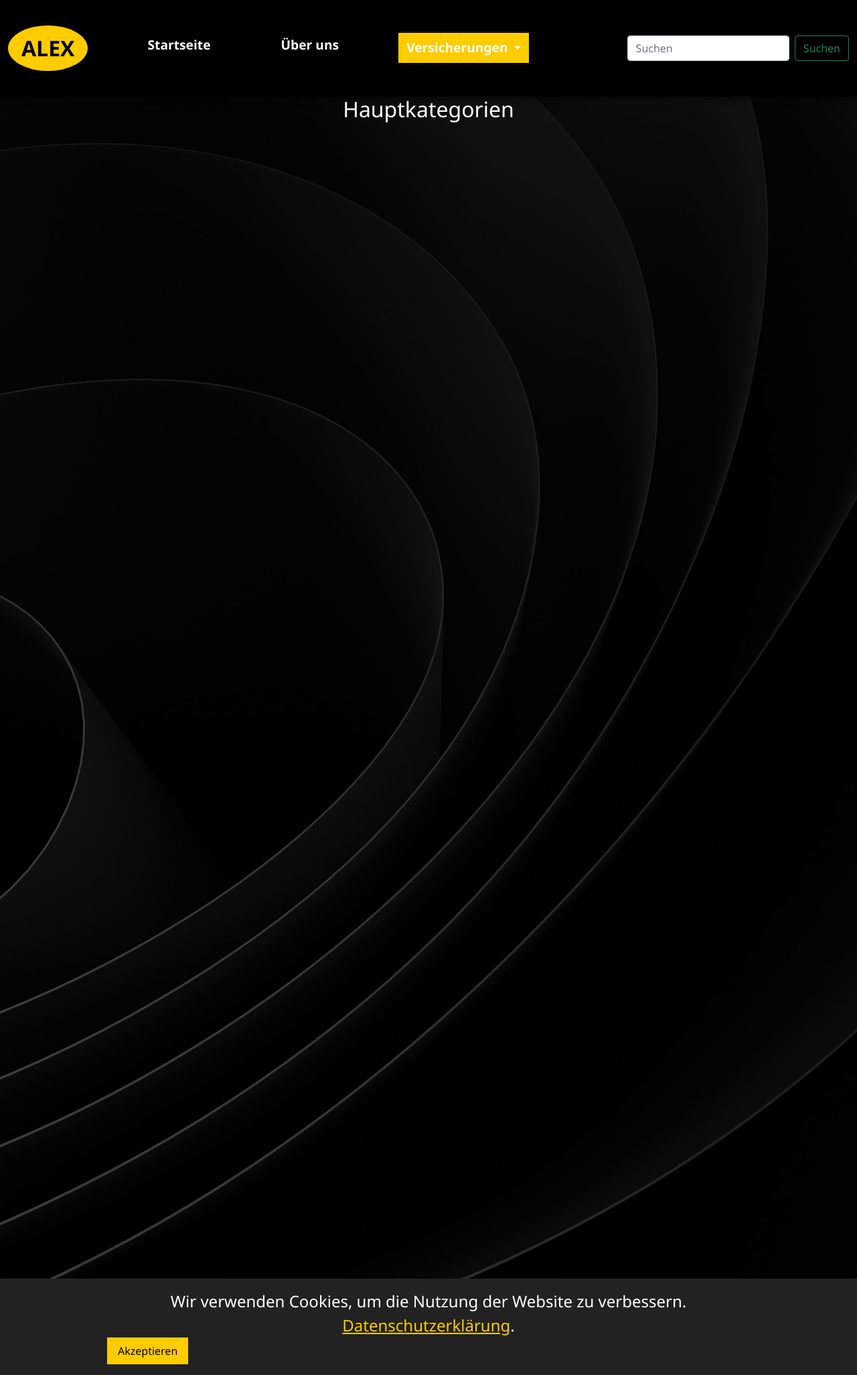
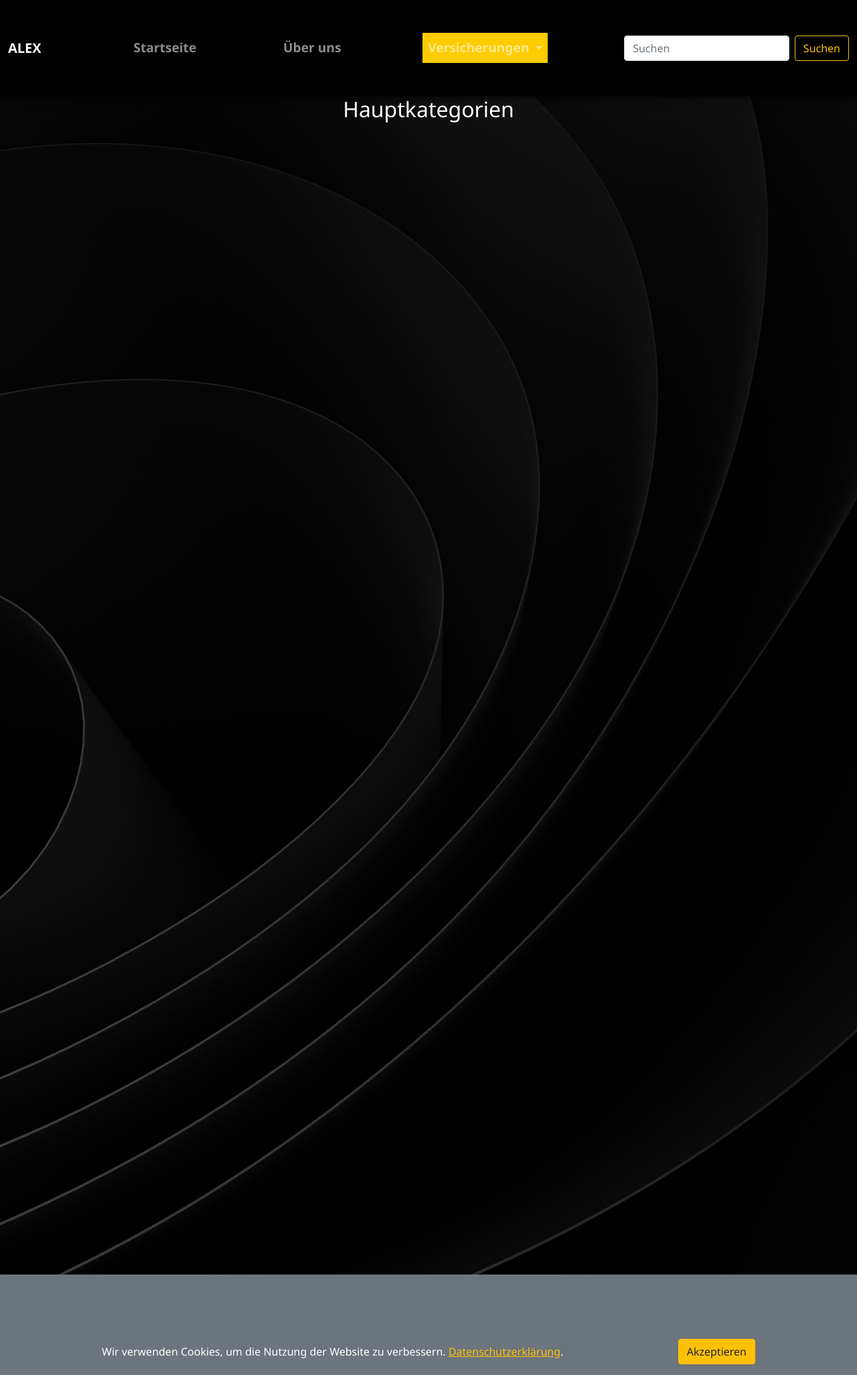
Before and after one commit to Vladimir-Strelec/insurance, a Django app: page /inschurances/ in a window 1280 px wide. Shown: the whole page at 67% size. Run offline with Django 5.2, Linux system fonts and the light colour scheme; data that the repository does not hold is empty.

Commit message:
Fix and optimization

```diff
--- a/insuranceProject/myproject/static/css/style.css
+++ b/insuranceProject/myproject/static/css/style.css
@@ -226,7 +226,7 @@ footer {
       align-self: center;
       color: #fff;
       height: 55vh;
-      animation: fadeInUp 4s ease-out forwards;
+      animation: fadeInUp 1s ease-out forwards;
       z-index: 98;
     }
 
@@ -361,7 +361,7 @@ footer {
         width: 40%;
         transform: translateY(0%); /* Только по оси Y! */
         z-index: 97;
-        animation: fadeInLeft 4s ease-out forwards;
+        animation: fadeInLeft 1s ease-out forwards;
     }
     @keyframes fadeInLeft {
       0% {
@@ -375,7 +375,7 @@ footer {
     }
 
 .animate-fade-in-left {
-  animation: fadeInLeft 2s ease-out forwards;
+  animation: fadeInLeft 1s ease-out forwards;
 }
 
     .wave {
--- a/insuranceProject/myproject/template/base.html
+++ b/insuranceProject/myproject/template/base.html
@@ -4,18 +4,14 @@
 <html lang="de">
 <head>
   <meta charset="UTF-8">
-
   <title>{% block title %}Versicherung in Nürnberg{% endblock %}</title>
   <meta name="description" content="{% block meta_description %}Professionelle Versicherungsdienstleistungen von Alexej Kondraskov, offizieller Partner von ARAG in Nürnberg.{% endblock %}">
   <meta name="robots" content="index, follow">
-
-
-    <link href="https://fonts.googleapis.com/css2?family=Poppins:wght@400;600&display=swap" rel="stylesheet">
-    <link href="https://cdn.jsdelivr.net/npm/bootstrap@5.0.2/dist/css/bootstrap.min.css" rel="stylesheet" integrity="sha384-EVSTQN3/azprG1Anm3QDgpJLIm9Nao0Yz1ztcQTwFspd3yD65VohhpuuCOmLASjC" crossorigin="anonymous">    <link rel="stylesheet" href="https://cdnjs.cloudflare.com/ajax/libs/font-awesome/6.5.0/css/all.min.css" crossorigin="anonymous" referrerpolicy="no-referrer">
-
   <meta name="csrf-token" content="{{ csrf_token }}">
   <link rel="canonical" href="{{ request.build_absolute_uri }}">
+  <meta name="viewport" content="width=device-width, initial-scale=1.0">
 
+  <!-- SEO & Social -->
   <meta property="og:title" content="Versicherung in Nürnberg | Alexej Kondraskov">
   <meta property="og:description" content="ARAG Partner – Versicherung und persönliche Beratung">
   <meta property="og:image" content="https://res.cloudinary.com/du08um3mi/image/upload/v1747675280/category_images/c22aed97af71608984866e0ada609d06_zhgpua.png">
@@ -25,10 +21,13 @@
   <meta name="twitter:title" content="Versicherung in Nürnberg | Alexej Kondraskov">
   <meta name="twitter:description" content="ARAG Partner – Versicherung und persönliche Beratung">
 
-    <meta name="viewport" content="width=device-width, initial-scale=1.0">
+  <!-- Styles -->
+  <link href="https://fonts.googleapis.com/css2?family=Poppins:wght@400;600&display=swap" rel="stylesheet">
+  <link href="https://cdn.jsdelivr.net/npm/bootstrap@5.0.2/dist/css/bootstrap.min.css" rel="stylesheet" crossorigin="anonymous">
+  <link rel="stylesheet" href="https://cdnjs.cloudflare.com/ajax/libs/font-awesome/6.5.0/css/all.min.css" crossorigin="anonymous" referrerpolicy="no-referrer">
+  <link rel="stylesheet" href="{% static 'css/style.css' %}" type="text/css">
   <link rel="apple-touch-icon" href="{% static 'img/apple-touch-icon.png' %}">
   <link rel="icon" href="{% static 'images/favicon.png' %}" type="image/png">
-    <link rel="stylesheet" href="{% static 'css/style.css' %}" type="text/css">
 </head>
 
 <body>
@@ -36,70 +35,77 @@
     {% include "navbar.html" %}
   {% endif %}
 
-
   <main class="main">
-        {% block content %}
-        {% endblock %}
+    {% block content %}{% endblock %}
   </main>
 
-    <footer class="footer">
-    <section id="kontakt" style="color: #ffcc00; padding: 2rem 1rem;">
-        <div style="max-width: 960px; margin: auto;">
+<footer class="bg-dark text-warning py-4">
+  <div class="container">
+    <section id="kontakt">
       <p><strong>Adresse:</strong> ARAG Nürnberg Süd, Rothenburgerstr. 245, 90439 Nürnberg, Deutschland</p>
-            <p><strong>Telefon:</strong> <a href="tel:+4915773673851" style="color: #ffcc00; text-decoration: none;">+49 1577 3673851</a></p>
-            <p><strong>E-Mail:</strong> <a href="mailto:alexej.kondraskov@arag-partner.de" style="color: #ffcc00; text-decoration: none;">alexej.kondraskov@arag-partner.de</a></p>
+      <p><strong>Telefon:</strong> <a href="tel:+4915773673851" class="text-warning text-decoration-none">+49 1577 3673851</a></p>
+      <p><strong>E-Mail:</strong> <a href="mailto:alexej.kondraskov@arag-partner.de" class="text-warning text-decoration-none">alexej.kondraskov@arag-partner.de</a></p>
 
-            <div style="margin-top: 1rem; font-size: 1.5rem;">
-                <div style="margin-top: 1rem; font-size: 1.7rem;">
-                <a href="https://wa.me/4915773673851" target="_blank" rel="noopener noreferrer" style="color: #ffcc00;" title="WhatsApp">
+      <div class="mt-3 d-flex flex-wrap align-items-center gap-3 fs-4">
+        <a href="https://wa.me/4915773673851" target="_blank" rel="noopener noreferrer" class="text-warning text-decoration-none" title="WhatsApp">
           <i class="fab fa-whatsapp"></i> WhatsApp
         </a>
-            </div>
-                <a href="https://www.facebook.com/profile.php?id=100077205721116" style="margin-right: 1rem; color: #ffcc00;" title="Facebook" target="_blank" rel="noopener noreferrer">
+        <a href="https://www.facebook.com/profile.php?id=100077205721116" target="_blank" rel="noopener noreferrer" class="text-warning" title="Facebook">
           <i class="fab fa-facebook-f"></i>
         </a>
-                <a href="https://maps.app.goo.gl/qTMrT81MqE95Zcw57" target="_blank" rel="noopener noreferrer" style="display: inline-block; text-decoration: none;" aria-label="Standort auf Google Maps öffnen">
-                    <svg xmlns="http://www.w3.org/2000/svg" width="40" height="40" viewBox="0 0 24 24" fill="none" stroke="#ffcc00" stroke-width="2" stroke-linecap="round" stroke-linejoin="round">
+        <a href="https://maps.app.goo.gl/qTMrT81MqE95Zcw57" target="_blank" rel="noopener noreferrer" class="text-warning" title="Google Maps">
+          <svg xmlns="http://www.w3.org/2000/svg" width="30" height="30" fill="none" stroke="currentColor" stroke-width="2" stroke-linecap="round" stroke-linejoin="round">
             <path d="M21 10c0 6-9 12-9 12S3 16 3 10a9 9 0 1 1 18 0z"/>
             <circle cx="12" cy="10" r="3"/>
           </svg>
         </a>
       </div>
-        </div>
     </section>
 
-    <!-- Cookie-Banner -->
-    <div id="cookie-banner" style="position: fixed; bottom: 0; left: 0; right: 0; background: #222; color: #fff; padding: 1rem; z-index: 9999; display: none;">
-        <div style="max-width: 960px; margin: auto; display: flex; justify-content: space-between; align-items: center; flex-wrap: wrap;">
-            <p style="margin: 0;">Wir verwenden Cookies, um die Nutzung der Website zu verbessern. <a href="datenschutz" style="color: #ffcc00;">Datenschutzerklärung</a>.</p>
-            <button onclick="acceptCookies()" style="background: #ffcc00; border: none; padding: 0.5rem 1rem; cursor: pointer;">Akzeptieren</button>
+    <div class="mt-4 d-flex flex-column flex-md-row justify-content-between align-items-center">
+      <div class="mb-2 mb-md-0">
+        <a href="{% url 'impressum' %}" class="text-warning me-3">Impressum</a>
+        <a href="{% url 'datenschutz' %}" class="text-warning">Datenschutzerklärung</a>
       </div>
     </div>
-  <a href="{% url 'impressum' %}">Impressum</a> |
-  <a href="{% url 'datenschutz' %}">Datenschutzerklärung</a>
+  </div>
+
+  <!-- Cookie-Banner -->
+  <div id="cookie-banner" class="position-fixed bottom-0 start-0 end-0 bg-secondary text-white p-3 d-none" style="z-index:9999;">
+
+    <div class="container d-flex justify-content-between align-items-center flex-wrap">
+      <p class="mb-2 mb-md-0">Wir verwenden Cookies, um die Nutzung der Website zu verbessern. <a href="{% url 'datenschutz' %}" class="text-warning">Datenschutzerklärung</a>.</p>
+      <button onclick="acceptCookies()" class="btn btn-warning text-dark">Akzeptieren</button>
+    </div>
+  </div>
 </footer>
+
 
   <!-- Scripts -->
   <script src="{% static 'js/script.js' %}"></script>
   <script src="https://cdn.jsdelivr.net/npm/bootstrap@5.0.2/dist/js/bootstrap.bundle.min.js" crossorigin="anonymous"></script>
 
-
-
   <script>
-        // Scroll to top on load
-        window.onload = function () {
-            window.scrollTo(0, 0);
-        };
-
-        // Cookie banner logic
+    window.onload = () => window.scrollTo(0, 0);
     function acceptCookies() {
       localStorage.setItem('cookiesAccepted', 'true');
       document.getElementById('cookie-banner').style.display = 'none';
     }
+    window.addEventListener('load', () => {
+      if (!localStorage.getItem('cookiesAccepted')) {
+        document.getElementById('cookie-banner').style.display = 'block';
+      }
+    });
+  </script>
+<script>
+  function acceptCookies() {
+    localStorage.setItem('cookiesAccepted', 'true');
+    document.getElementById('cookie-banner').classList.add('d-none');
+  }
 
   window.addEventListener('load', function () {
     if (!localStorage.getItem('cookiesAccepted')) {
-                document.getElementById('cookie-banner').style.display = 'block';
+      document.getElementById('cookie-banner').classList.remove('d-none');
     }
   });
 </script>
--- a/insuranceProject/myproject/template/categories/main_category_list.html
+++ b/insuranceProject/myproject/template/categories/main_category_list.html
@@ -1,18 +1,14 @@
 {% extends "base.html" %}
-
-
-
 
 {% load static %}
 {% load cloudinary_filters %}
-
 
 {% block content %}
 <section class="section about">
     <h2>Hauptkategorien</h2>
     <div class="container">
         {% for main in main_categories %}
-            <div class="card" id="{{ forloop.counter0 }}">
+        <div class="card" id="card-{{ forloop.counter0 }}">
             <div class="card-inner">
 
                 <div class="card-front">
@@ -32,10 +28,10 @@
                         {% empty %}
                         <li class="empty">Keine Unterkategorien vorhanden</li>
                         {% endfor %}
-
                     </ul>
                     <a href="{% url 'subcategory_list' main.slug %}" class="black-button">Unterkategorien</a>
                 </div>
+
             </div>
         </div>
         {% endfor %}
--- a/insuranceProject/myproject/template/home.html
+++ b/insuranceProject/myproject/template/home.html
@@ -1,17 +1,15 @@
 {% extends "base.html" %}
-
 
 {% block content %}
 
   <!-- Плавающая кнопка -->
-    {% if main_category.slug and subcategory.slug %}
-        <a class="form-icon" href="{% url 'lead_create' main_category.slug subcategory.slug %}">
+  {% if main_category and subcategory and main_category.slug and subcategory.slug %}
+    <a class="form-icon" href="{% url 'lead_create' main_category.slug subcategory.slug %}" title="Kontaktformular öffnen">
       <i class="fas fa-comment-dots"></i>
     </a>
   {% endif %}
 
   {% include "hero/hero.html" %}
-
   {% include "info-about-me/info-about-me.html" %}
   {% include "story_list.html" %}
 
--- a/insuranceProject/myproject/template/navbar.html
+++ b/insuranceProject/myproject/template/navbar.html
@@ -1,48 +1,49 @@
 {% load static %}
 
-<nav class="navbar navbar-expand-lg navbar-light bg-black">
+<nav class="navbar navbar-expand-lg navbar-dark bg-black">
     <div class="container-fluid">
-        <div class="navbar-logo">
-            <div class="logo-circle">ALEX</div>
-        </div>
+        <!-- Логотип -->
+        <a class="navbar-brand d-flex align-items-center" href="{% url 'home' %}">
+            <div class="logo-circle text-white fw-bold">ALEX</div>
+        </a>
 
-        <button aria-controls="navbarSupportedContent" aria-expanded="false" aria-label="Navigation umschalten"
-                class="navbar-toggler"
-                data-bs-target="#navbarSupportedContent" data-bs-toggle="collapse" type="button">
+        <!-- Бургер-меню -->
+        <button class="navbar-toggler" type="button" data-bs-toggle="collapse" data-bs-target="#navbarSupportedContent"
+                aria-controls="navbarSupportedContent" aria-expanded="false" aria-label="Navigation umschalten">
             <span class="navbar-toggler-icon"></span>
         </button>
 
+        <!-- Меню -->
         <div class="collapse navbar-collapse" id="navbarSupportedContent">
             <ul class="navbar-nav me-auto mb-2 mb-lg-0">
-                <li>
-                    <a aria-current="page" class="dropdown-item" href="{% url 'home' %}">Startseite</a>
+                <!-- Главная -->
+                <li class="nav-item">
+                    <a class="nav-link" href="{% url 'home' %}">Startseite</a>
                 </li>
 
-                <li>
-                    <a class="dropdown-item" href="#kontakt">Über uns</a>
+                <!-- О нас -->
+                <li class="nav-item">
+                    <a class="nav-link" href="#kontakt">Über uns</a>
                 </li>
+
+                <!-- Dropdown Versicherungen -->
                 <li class="nav-item dropdown">
-                    <a aria-expanded="false" class="nav-links dropdown-toggle" data-bs-toggle="dropdown" href="#"
-                       id="navbarDropdown" role="button">
+                    <a class="nav-link dropdown-toggle" href="#" id="navbarDropdown" role="button"
+                       data-bs-toggle="dropdown" aria-expanded="false">
                         Versicherungen
                     </a>
-
-                    <ul aria-labelledby="navbarDropdown" class="dropdown-menu">
+                    <ul class="dropdown-menu" aria-labelledby="navbarDropdown">
                         {% for main in main_categories %}
-
-                            <li><a class="dropdown-item" href="{% url 'main_category_list' %}">{{main.name}}</a></li>
-
+                            <li><a class="dropdown-item" href="{% url 'main_category_list' %}">{{ main.name }}</a></li>
                         {% endfor %}
                     </ul>
                 </li>
+            </ul>
 
-                <li>
-                    <hr class="dropdown-divider">
-                </li>
-            </ul>
-            <form class="d-flex">
-                <input aria-label="Suche" class="form-control me-2" placeholder="Suchen" type="search">
-                <button class="btn btn-outline-success" type="submit">Suchen</button>
+            <!-- Поиск -->
+            <form class="d-flex" role="search">
+                <input class="form-control me-2" type="search" placeholder="Suchen" aria-label="Suche">
+                <button class="btn btn-outline-warning" type="submit">Suchen</button>
             </form>
         </div>
     </div>
```
Also changed, not shown: insuranceProject/myproject/template/categories/subcategory_detail.html (+7 -12 lines), insuranceProject/myproject/template/categories/subcategory_list.html (+5 -14 lines), insuranceProject/myproject/template/datenschutz.html (+35 -0 lines), insuranceProject/myproject/template/hero/hero.html (+19 -7 lines), insuranceProject/myproject/template/info-about-me/info-about-me.html (+17 -15 lines), insuranceProject/myproject/template/section-about.html (+24 -15 lines). Lines whose indentation alone changed are shown as unchanged.
